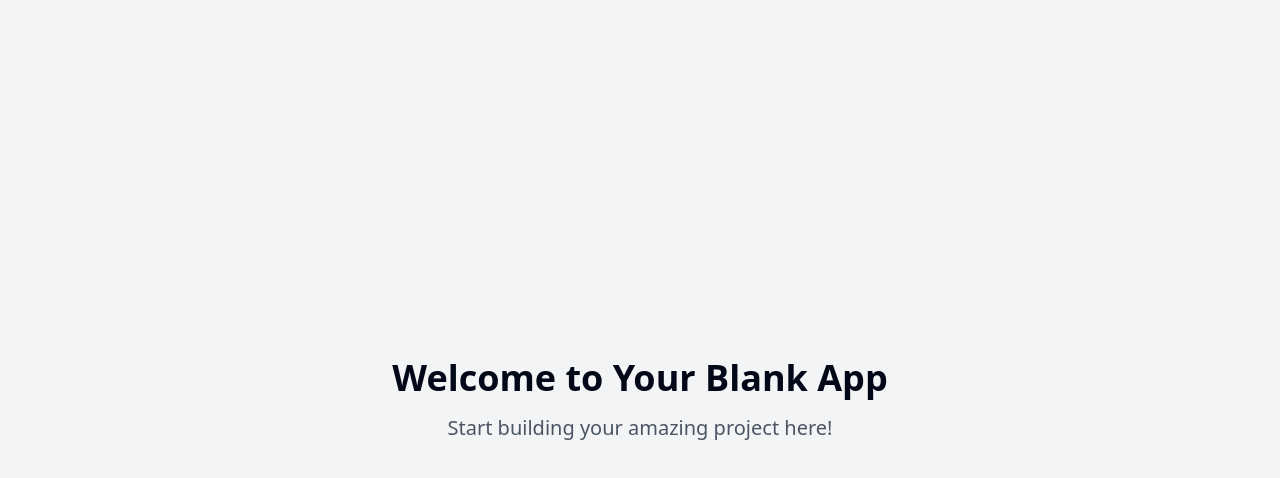
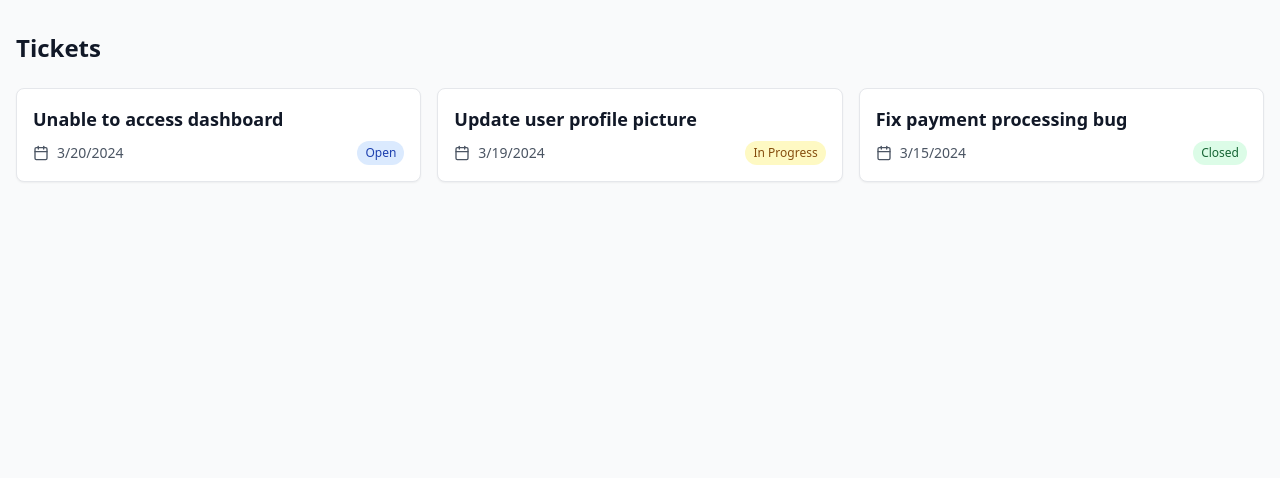
Before and after one commit to aminelaarif/ticketview-snapper, a React (Vite) app: page / in a window 1280 px wide. Shown: the top 478 px of the page. Built offline with nearby package versions, Linux system fonts and the light colour scheme.

Commit message:
Add ticket overview section
Implement a section to display a list of all tickets, including their title and subtitle. Enable a popup modal to show detailed information for each ticket when clicked, including the title, description, date opened, and current state.
[skip gpt_engineer]

```diff
--- /dev/null
+++ b/src/components/TicketCard.tsx
@@ -0,0 +1,45 @@
+import { Ticket } from "@/types/ticket";
+import { cn } from "@/lib/utils";
+import { Calendar } from "lucide-react";
+
+interface TicketCardProps {
+  ticket: Ticket;
+  onClick: () => void;
+}
+
+const stateColors = {
+  open: "bg-blue-100 text-blue-800",
+  in_progress: "bg-yellow-100 text-yellow-800",
+  closed: "bg-green-100 text-green-800",
+};
+
+const stateLabels = {
+  open: "Open",
+  in_progress: "In Progress",
+  closed: "Closed",
+};
+
+export const TicketCard = ({ ticket, onClick }: TicketCardProps) => {
+  return (
+    <div
+      onClick={onClick}
+      className="p-4 bg-white rounded-lg shadow-sm border border-gray-200 hover:shadow-md transition-shadow cursor-pointer"
+    >
+      <h3 className="text-lg font-semibold text-gray-900 mb-2">{ticket.title}</h3>
+      <div className="flex items-center justify-between">
+        <div className="flex items-center space-x-2 text-sm text-gray-600">
+          <Calendar className="w-4 h-4" />
+          <span>{new Date(ticket.dateOpened).toLocaleDateString()}</span>
+        </div>
+        <span
+          className={cn(
+            "px-2 py-1 rounded-full text-xs font-medium",
+            stateColors[ticket.state]
+          )}
+        >
+          {stateLabels[ticket.state]}
+        </span>
+      </div>
+    </div>
+  );
+};
--- /dev/null
+++ b/src/components/TicketModal.tsx
@@ -0,0 +1,46 @@
+import {
+  Dialog,
+  DialogContent,
+  DialogHeader,
+  DialogTitle,
+} from "@/components/ui/dialog";
+import { Ticket } from "@/types/ticket";
+import { Calendar, Clock } from "lucide-react";
+
+interface TicketModalProps {
+  ticket: Ticket | null;
+  open: boolean;
+  onOpenChange: (open: boolean) => void;
+}
+
+export const TicketModal = ({ ticket, open, onOpenChange }: TicketModalProps) => {
+  if (!ticket) return null;
+
+  return (
+    <Dialog open={open} onOpenChange={onOpenChange}>
+      <DialogContent className="sm:max-w-[500px]">
+        <DialogHeader>
+          <DialogTitle className="text-xl font-semibold">{ticket.title}</DialogTitle>
+        </DialogHeader>
+        <div className="space-y-4 mt-4">
+          <div className="flex items-center space-x-2 text-sm text-gray-600">
+            <Calendar className="w-4 h-4" />
+            <span>Opened on {new Date(ticket.dateOpened).toLocaleDateString()}</span>
+          </div>
+          <div className="bg-gray-50 p-4 rounded-lg">
+            <p className="text-gray-700 whitespace-pre-wrap">{ticket.description}</p>
+          </div>
+          <div className="flex items-center justify-between">
+            <div className="flex items-center space-x-2">
+              <Clock className="w-4 h-4 text-gray-500" />
+              <span className="text-sm text-gray-600">Status</span>
+            </div>
+            <span className="capitalize text-sm font-medium text-gray-900">
+              {ticket.state.replace("_", " ")}
+            </span>
+          </div>
+        </div>
+      </DialogContent>
+    </Dialog>
+  );
+};
--- /dev/null
+++ b/src/components/TicketsSection.tsx
@@ -0,0 +1,59 @@
+import { useState } from "react";
+import { TicketCard } from "./TicketCard";
+import { TicketModal } from "./TicketModal";
+import { Ticket } from "@/types/ticket";
+
+// Mock data for demonstration
+const mockTickets: Ticket[] = [
+  {
+    id: "1",
+    title: "Unable to access dashboard",
+    description: "Users are reporting issues accessing the main dashboard. The page loads indefinitely without showing any content.\n\nSteps to reproduce:\n1. Log in to the application\n2. Navigate to dashboard\n3. Observe loading state",
+    dateOpened: "2024-03-20",
+    state: "open",
+  },
+  {
+    id: "2",
+    title: "Update user profile picture",
+    description: "Need to implement the ability for users to update their profile pictures. Should support JPG and PNG formats.",
+    dateOpened: "2024-03-19",
+    state: "in_progress",
+  },
+  {
+    id: "3",
+    title: "Fix payment processing bug",
+    description: "Payment processing was failing for international transactions. Issue has been resolved by updating the payment gateway configuration.",
+    dateOpened: "2024-03-15",
+    state: "closed",
+  },
+];
+
+export const TicketsSection = () => {
+  const [selectedTicket, setSelectedTicket] = useState<Ticket | null>(null);
+  const [isModalOpen, setIsModalOpen] = useState(false);
+
+  const handleTicketClick = (ticket: Ticket) => {
+    setSelectedTicket(ticket);
+    setIsModalOpen(true);
+  };
+
+  return (
+    <div className="container mx-auto py-8 px-4">
+      <h2 className="text-2xl font-bold text-gray-900 mb-6">Tickets</h2>
+      <div className="grid gap-4 md:grid-cols-2 lg:grid-cols-3">
+        {mockTickets.map((ticket) => (
+          <TicketCard
+            key={ticket.id}
+            ticket={ticket}
+            onClick={() => handleTicketClick(ticket)}
+          />
+        ))}
+      </div>
+      <TicketModal
+        ticket={selectedTicket}
+        open={isModalOpen}
+        onOpenChange={setIsModalOpen}
+      />
+    </div>
+  );
+};
--- a/src/pages/Index.tsx
+++ b/src/pages/Index.tsx
@@ -1,12 +1,9 @@
-// Update this page (the content is just a fallback if you fail to update the page)
+import { TicketsSection } from "@/components/TicketsSection";
 
 const Index = () => {
   return (
-    <div className="min-h-screen flex items-center justify-center bg-gray-100">
-      <div className="text-center">
-        <h1 className="text-4xl font-bold mb-4">Welcome to Your Blank App</h1>
-        <p className="text-xl text-gray-600">Start building your amazing project here!</p>
-      </div>
+    <div className="min-h-screen bg-gray-50">
+      <TicketsSection />
     </div>
   );
 };
--- /dev/null
+++ b/src/types/ticket.ts
@@ -0,0 +1,9 @@
+export type TicketState = "open" | "in_progress" | "closed";
+
+export interface Ticket {
+  id: string;
+  title: string;
+  description: string;
+  dateOpened: string;
+  state: TicketState;
+}
```
